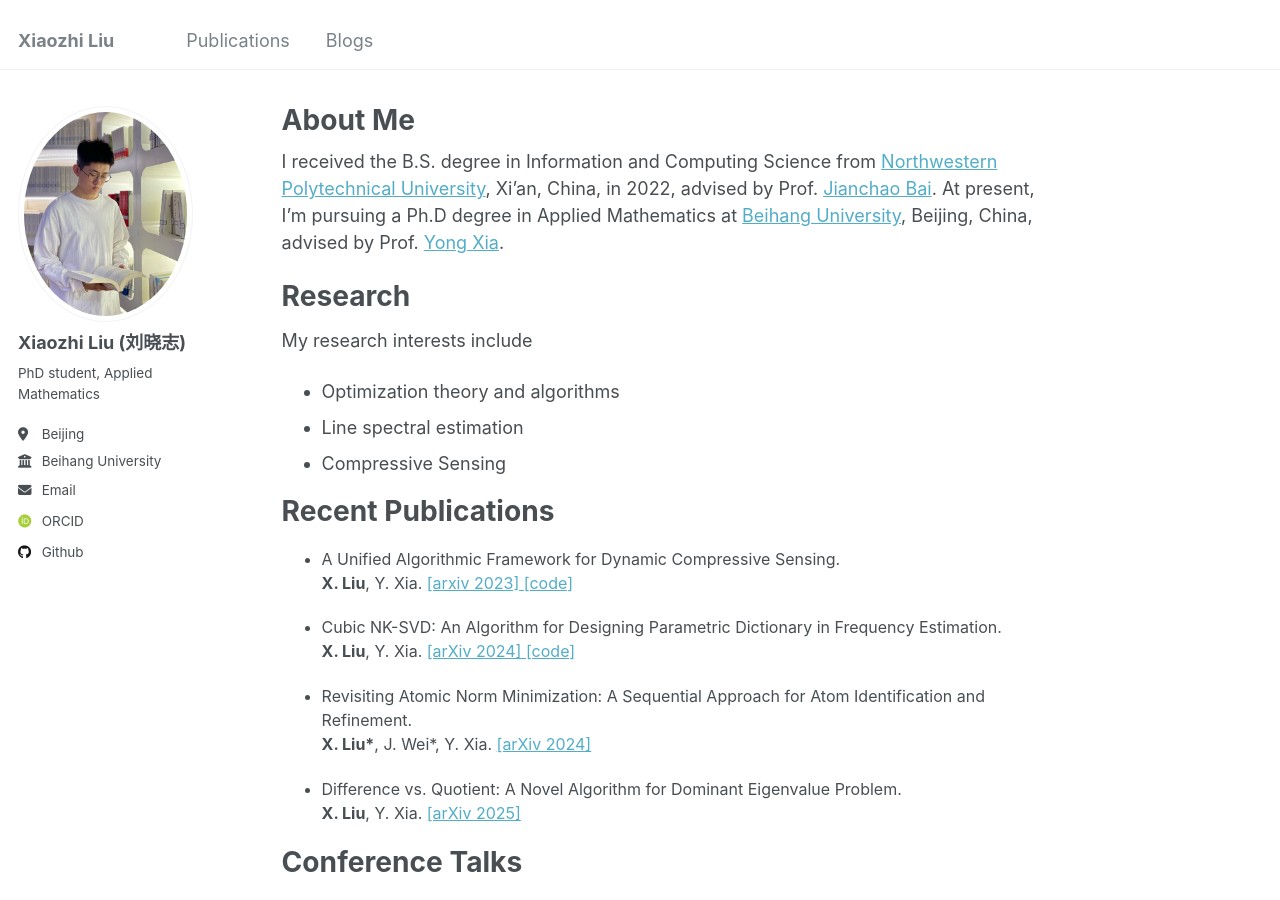
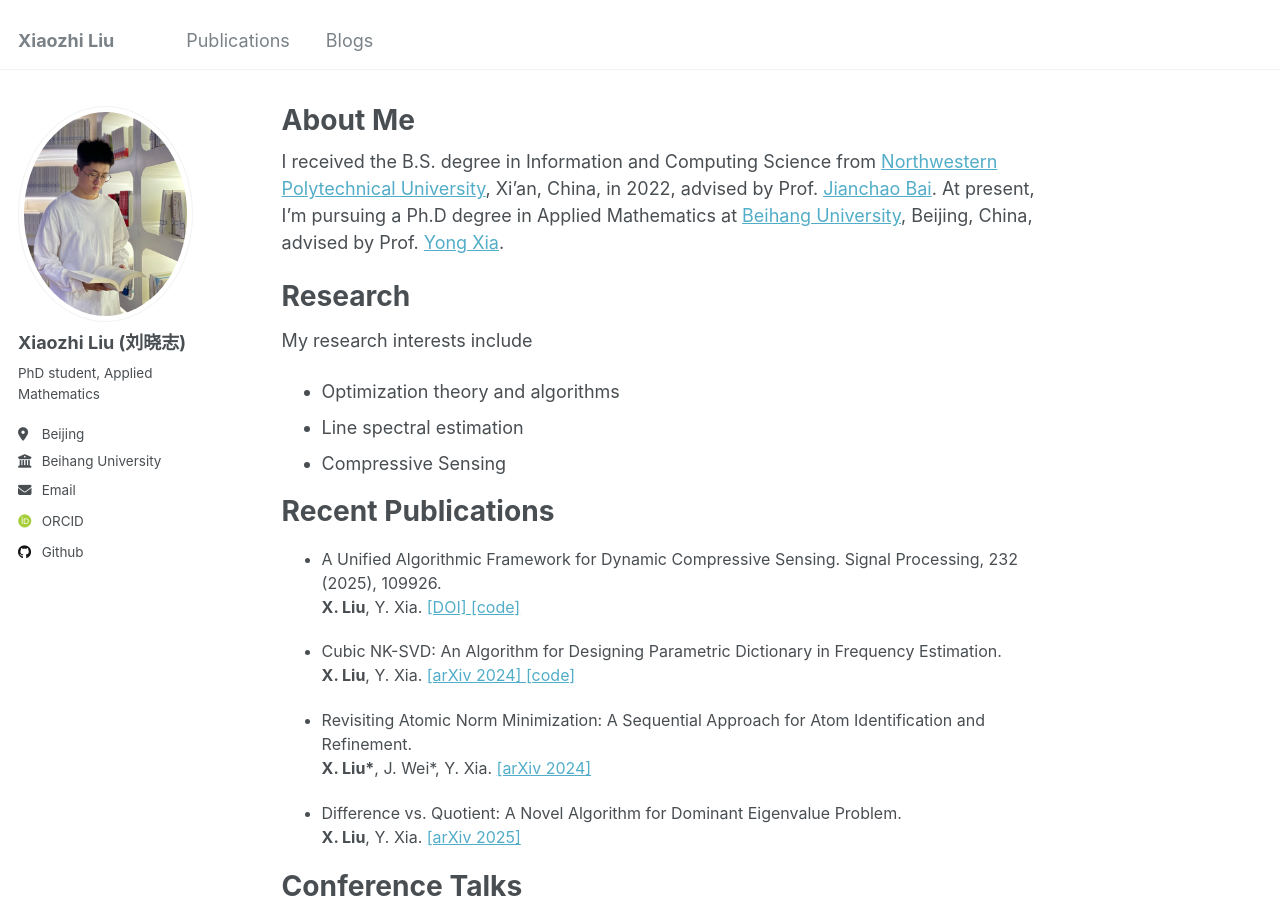
Before and after one commit to xzliu-opt/xzliu-opt.github.io, a Jekyll site: the page built from _pages/about.md, in a window 1280 px wide and 900 px high. Built offline with Jekyll 4.4.1, drawn with Linux system fonts in a browser that asks for light colours; some web fonts are replaced.

Commit message:
Update about.md

```diff
--- a/_pages/about.md
+++ b/_pages/about.md
@@ -23,8 +23,8 @@
 
 <ul>
 <font size="3">
-<li><p> A Unified Algorithmic Framework for Dynamic Compressive Sensing. <br />
- <b>X. Liu</b>, Y. Xia. <a href="https://arxiv.org/abs/2310.07202">[arxiv 2023] </a> <a href="https://github.com/xzliu-opt/PLAY-CS">[code]  </a>
+<li><p> A Unified Algorithmic Framework for Dynamic Compressive Sensing. Signal Processing, 232 (2025), 109926. <br />
+ <b>X. Liu</b>, Y. Xia. <a href="https://doi.org/10.1016/j.sigpro.2025.109926">[DOI] </a> <a href="https://github.com/xzliu-opt/PLAY-CS">[code]  </a>
 </p></li>
 <li><p> Cubic NK-SVD: An Algorithm for Designing Parametric Dictionary in Frequency Estimation. <br />
  <b>X. Liu</b>, Y. Xia. <a href="https://arxiv.org/abs/2408.03708">[arXiv 2024]  </a> <a href="https://github.com/xzliu-opt/Cubic-NK-SVD">[code]  </a>
```
